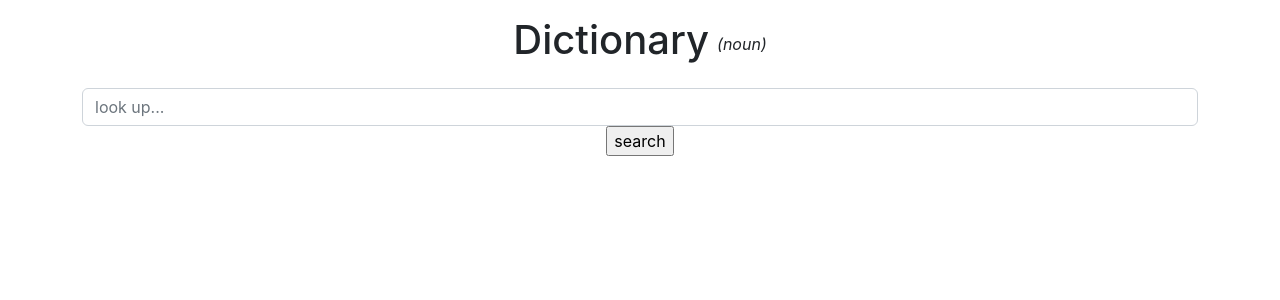
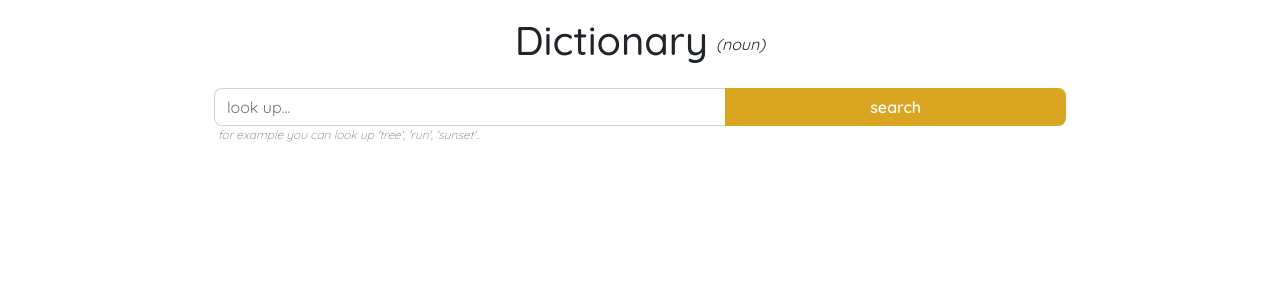
Before and after one commit to emmasarge/dictionary-project, a React (Create React App) app: page / in a window 1280 px wide. Shown: the top 300 px of the page. Built offline with nearby package versions, Linux system fonts and the light colour scheme; no server answers.

Commit message:
add styling

```diff
--- a/src/App.js
+++ b/src/App.js
@@ -3,7 +3,7 @@ import './index.css';
 
 export default function App() {
   return (
-    <div className="App container mb-4">
+    <div className="App container mb-4 maxWidth">
       <SearchBar />
 
     </div>
--- a/src/components/molecules/Meaning.js
+++ b/src/components/molecules/Meaning.js
@@ -5,7 +5,7 @@ export default function Meaning(props) {
   return (
     <div>
       <div className="container border mb-3 p-4">
-        <h4>Definitions</h4>
+        <h4 className="mb-3">Definitions</h4>
         {props.meaning.meanings.map(function (meaning, index) {
           return (
             <div key={index}>
--- a/src/components/molecules/Pictures.js
+++ b/src/components/molecules/Pictures.js
@@ -3,12 +3,12 @@ import React from "react";
 export default function Pictures(props) {
   if (props.photos != null) {
     return (
-      <div className="pictures container border p-4 mx-auto">
+      <div className="pictures container border p-4 mx-auto mt-3">
         <h4>Pictures</h4>
-        <div className="row">
+        <div className="row overflow-scroll">
           {props.photos.map(function (image, index) {
             return (
-              <div key={index}>
+              <div key={index} className="col-auto m-2 mx-auto ">
                 <a
                   href={image.src.original}
                   target="_blank"
@@ -18,7 +18,7 @@ export default function Pictures(props) {
                     src={image.src.landscape}
                     className="img-fluid rounded"
                     alt={image.photographer}
-                    width={300}
+                    width={250}
                   />
                 </a>
               </div>
--- a/src/components/molecules/Results.js
+++ b/src/components/molecules/Results.js
@@ -4,11 +4,10 @@ import Phonetics from './Phonetics'
 import Pictures from "./Pictures";
 
 export default function Results(props) {
-
   if (props.results) {
     return (
       <div className="results">
-        <h2 className="text-center my-3">{props.results.word}</h2>
+        <h2 className="text-center my-3 text-capitalize">{props.results.word}</h2>
        <Meaning meaning={props.results}/>
        <Phonetics phonetic={props.results}/>
        <Pictures photos={props.photos}/>
--- a/src/components/molecules/Synonyms.js
+++ b/src/components/molecules/Synonyms.js
@@ -22,13 +22,13 @@ export default function Synonyms(props) {
                 {meaning.synonyms.slice(0,1).map(function (synonym, index) {
                   return (
                     <div key={index}>
-                      <p>{synonym}</p>
+                      <p className="mb-1">{synonym}</p>
                     </div>
                   );
                 })}
               </div>
             );
-          })}<p onClick={openToggle} className="fw-bold">See more</p>
+          })}<p onClick={openToggle} className="mt-2 fw-bold toggleBtn">See more</p>
         </div>
       )}
 
@@ -44,7 +44,7 @@ export default function Synonyms(props) {
             );
           })}
 
-          <p onClick={closeToggle} className="fw-bold">See less</p>
+          <p onClick={closeToggle} className="fw-bold toggleBtn">See less</p>
         </div>
       )}
     </div>
--- a/src/components/molecules/searchBar.js
+++ b/src/components/molecules/searchBar.js
@@ -46,16 +46,17 @@ export default function SearchBar() {
         <h1>Dictionary</h1>
         <p className="ms-2 mt-3 fst-italic">(noun)</p>
       </div>
-      <div>
-        <form className="mx-auto text-center" onSubmit={handleSubmit}>
+      <div className="container w-80">
+        <form className="mx-auto text-center d-flex row" onSubmit={handleSubmit}>
           <input
             type="search"
             placeholder="look up..."
-            className="form-control search-input"
+            className="form-control col-sm-2 search-input w-100 col-auto"
             onChange={handleKeywordChange}
           />
-          <input type="submit" value="search" />
+          <input type="submit" value="search" className="col-sm-2"/>
         </form>
+        <p className="smallText ms-1 fst-italic">for example you can look up 'tree', 'run', 'sunset'..</p>
       </div>
       <Results results={results} photos={pictures} />
     </>
--- a/src/index.css
+++ b/src/index.css
@@ -1,8 +1,9 @@
+@import url('https://fonts.googleapis.com/css2?family=Quicksand:wght@300;400;500;600&display=swap');
+
 body {
   margin: 0;
-  font-family: -apple-system, BlinkMacSystemFont, 'Segoe UI', 'Roboto', 'Oxygen',
-    'Ubuntu', 'Cantarell', 'Fira Sans', 'Droid Sans', 'Helvetica Neue',
-    sans-serif;
+  font-family: 'Quicksand', sans-serif;
+
   -webkit-font-smoothing: antialiased;
   -moz-osx-font-smoothing: grayscale;
 }
@@ -11,3 +12,60 @@ code {
   font-family: source-code-pro, Menlo, Monaco, Consolas, 'Courier New',
     monospace;
 }
+.form-control{
+  width: 60%!important;
+  border-right: 0!important;
+  border-radius: 0!important;
+  border-top-left-radius: 8px!important;
+  border-bottom-left-radius: 8px!important;
+}
+input[type=submit]{
+  width: 40%!important;
+  border: 0;
+  background-color: goldenrod;
+  color: white;
+  font-weight: 600;
+  border-bottom-right-radius: 8px;
+  border-top-right-radius: 8px;
+
+}
+input[type=submit]:hover{
+  background-color: darkgoldenrod;
+  transition: all 400ms ease-in-out;
+}
+.smallText {
+  font-size: 12px;
+  font-weight: 300;
+  color: slategray;
+}
+
+.textGray {
+  color: slategray;
+}
+
+.toggleBtn {
+  color: darkgoldenrod;
+}
+.toggleBtn:hover{
+  font-size:large;
+  text-decoration: underline;
+  transition: all 400ms ease-in-out;
+}
+
+.border {
+  border-color:slategray;
+  border-radius: 8px;
+}
+
+.maxWidth {
+  max-width: 900px;
+}
+span audio {
+  width: 90%;
+}
+
+@media only screen and (min-width: 600px){
+  span audio {
+    width: 300px;
+  }
+}
```
